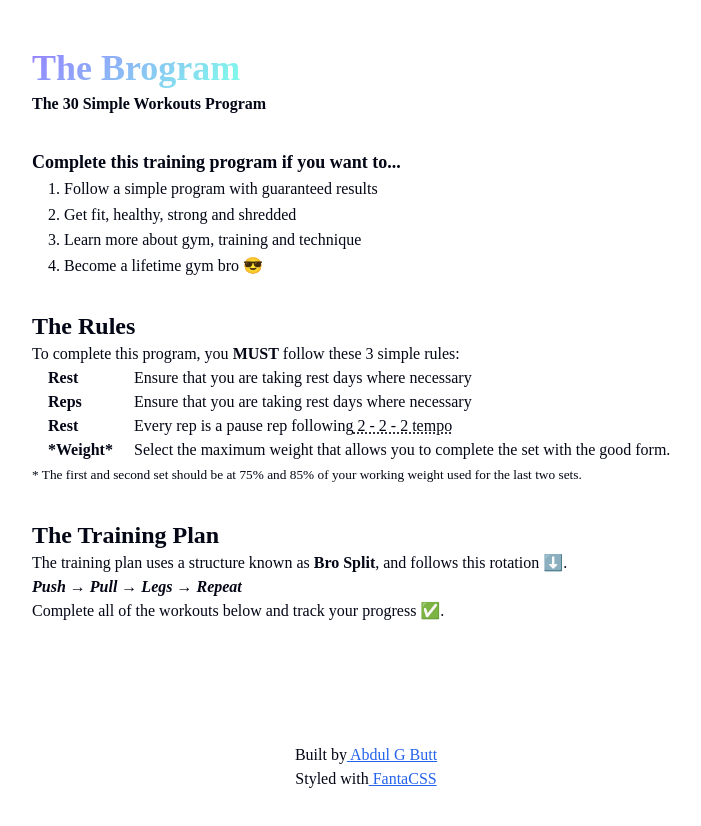
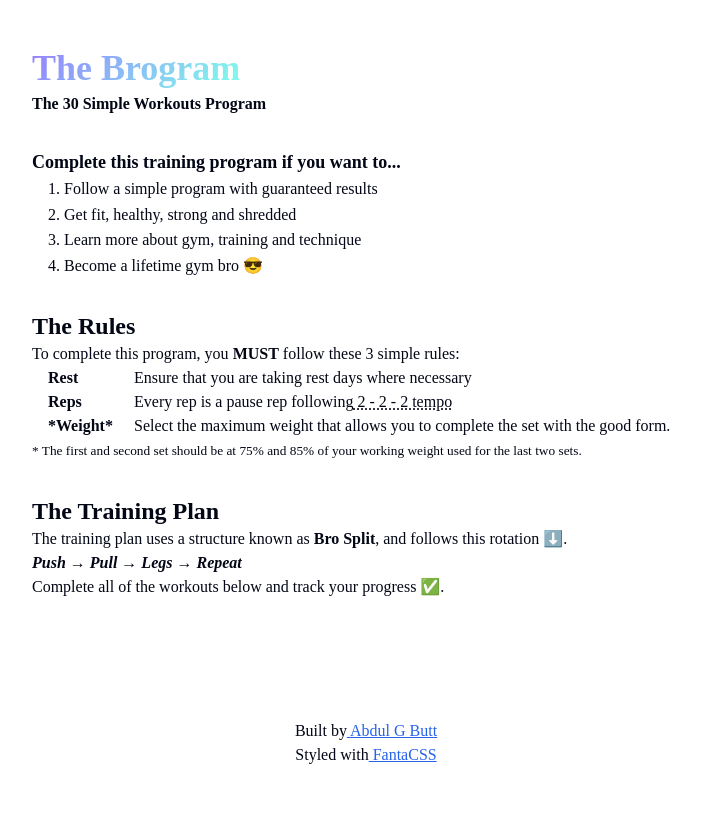
Before and after one commit to AGButt04/The-Brogram, a React (Vite) app: page / in a window 1280 px wide. Shown: the top 826 px of the page, without its empty margins (274-975 px from the left). Built offline with nearby package versions, Linux system fonts and the light colour scheme; a web font is replaced by a local one.

Commit message:
Removed the bug in the hero section

```diff
--- a/src/components/Hero.jsx
+++ b/src/components/Hero.jsx
@@ -20,10 +20,6 @@ function Hero() {
                 </div>
                 <div className="rule-item">
                     <p><b>Reps</b></p>
-                    <p>Ensure that you are taking rest days where necessary</p>
-                </div>
-                <div className="rule-item">
-                    <p><b>Rest</b></p>
                     <p>Every rep is a pause rep following
                         <abbr title="2 seconds down - 2 seconds pause - 2 seconds up"> 2 - 2 - 2 tempo</abbr>
                     </p>
```
